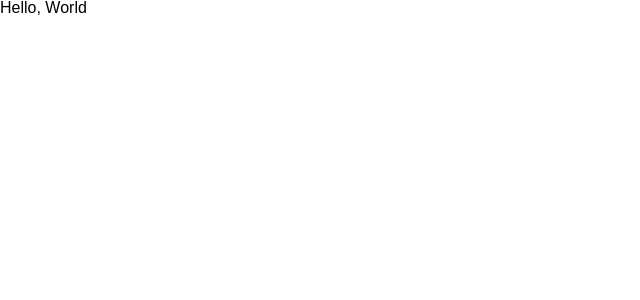
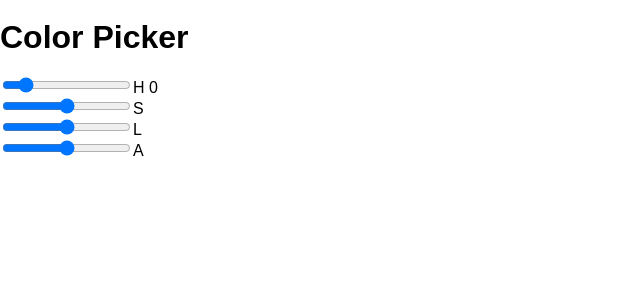
Before and after one commit to Amheisern/ColorPicker, a React (Vite) app: page / in a window 1280 px wide. Shown: the top 300 px of the page, without its empty margins (0-640 px from the left). Built offline with nearby package versions, Linux system fonts and the light colour scheme.

Commit message:
setting intial value for hue

```diff
--- a/src/App.tsx
+++ b/src/App.tsx
@@ -1,5 +1,10 @@
 import React from 'react'
+import { Picker } from './components/Picker'
 
 export function App() {
-  return <div>Hello, World </div>
+  return (
+    <div>
+      <Picker />
+    </div>
+  )
 }
--- /dev/null
+++ b/src/components/Picker.tsx
@@ -0,0 +1,42 @@
+import React, { useState } from 'react'
+
+export function Picker() {
+  // Declares we are going to use some state (e.g. useState)
+  // • Sets initial value (e.g. 0)
+  // useState always returns an array with two entries
+  // const hueValue = useState(0)
+  // • The first value of the array is the current value
+  // • The second value is a function used to change the value
+  //const hueCounter = hueValue[0]
+  // const hueSetCounter = hueValue[1]
+
+  // Simplify (using Destructuring Assignment)
+  const [hueValue, hueSetValue] = useState(0)
+  return (
+    <body>
+      <h1>Color Picker</h1>
+      <div>
+        <input type="range" id="Hue" name="Hue" min="0" max="360" />
+        <label htmlFor="Hue">H {hueValue}</label>
+      </div>
+      <div>
+        <input
+          type="range"
+          id="Saturation"
+          name="Saturation"
+          min="0"
+          max="100"
+        />
+        <label htmlFor="Saturation">S </label>
+      </div>
+      <div>
+        <input type="range" id="Lightness" name="Lightness" min="0" max="100" />
+        <label htmlFor="Lightness">L</label>
+      </div>
+      <div>
+        <input type="range" id="Alpha" name="Alpha" min="0" max="100" />
+        <label htmlFor="Alpha">A</label>
+      </div>
+    </body>
+  )
+}
```
